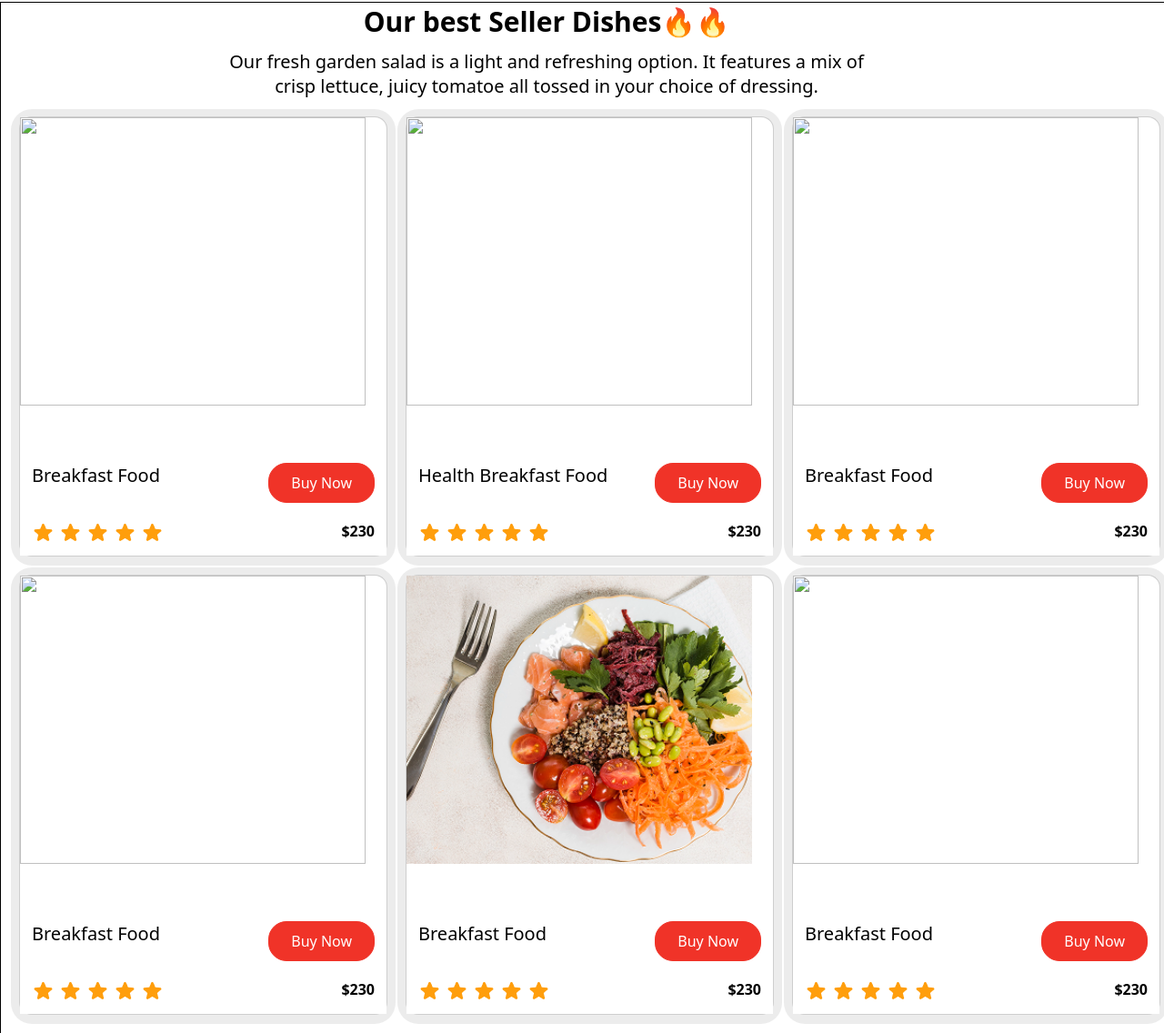
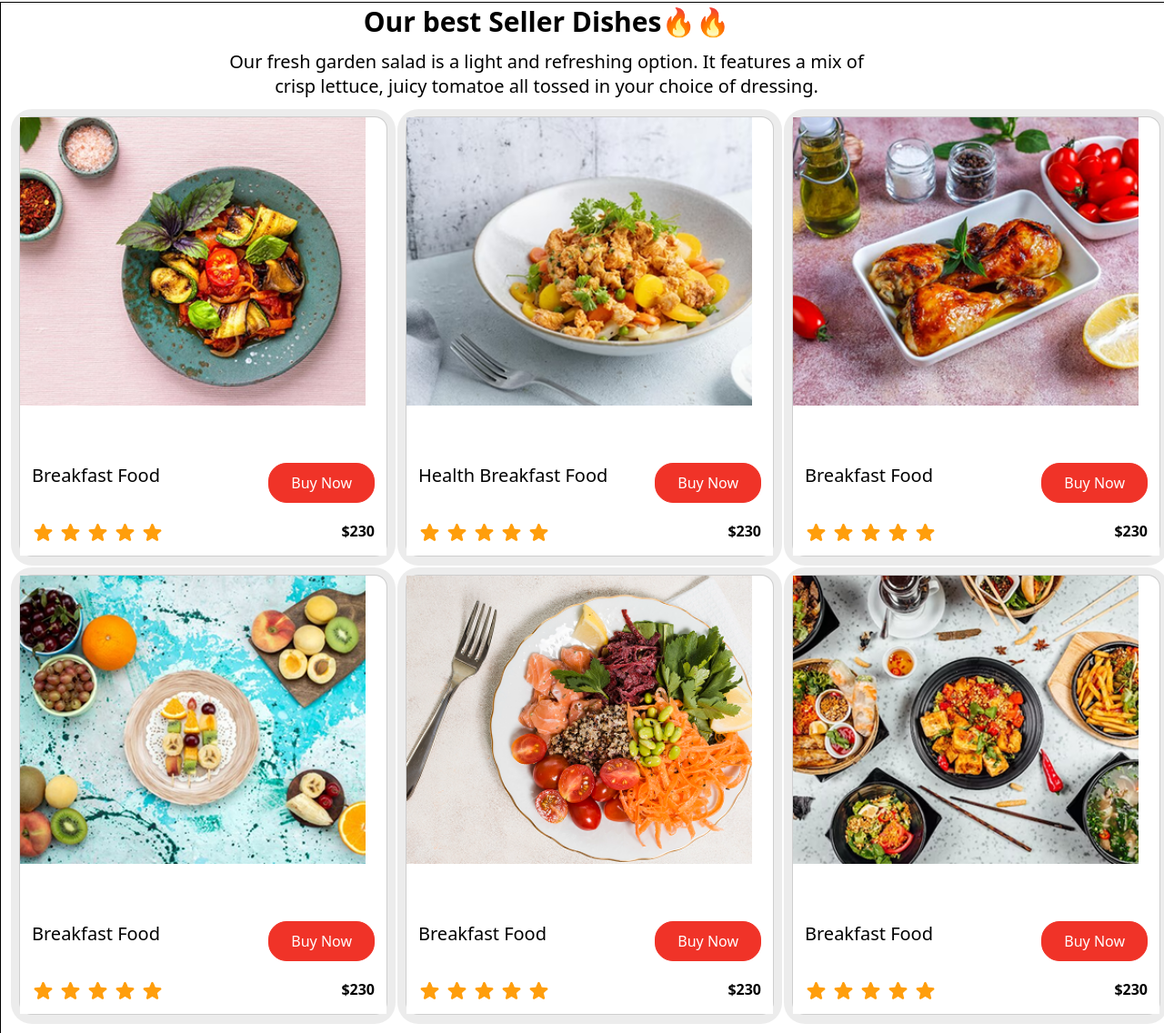
Before and after one commit to Adeolaseyi41/fourth-project-on-food-delivery-app, a plain HTML site: page index.html in a window 1280 px wide. Shown: the part 2011-3147 px from the top of the page at 91% size. Drawn offline with Linux system fonts and the light colour scheme; the site is published under a folder, as on GitHub Pages, so addresses that start at the root find nothing.

Commit message:
added dot to the src

```diff
--- a/index.html
+++ b/index.html
@@ -173,7 +173,7 @@
           <!-- menu list -->
           <div class="menu_list">
             <div class="menu_listcard">
-              <img src="/src/Frame 45.png" alt="" />
+              <img src="./src/Frame 45.png" alt="" />
               <div class="menu_listcarddesc">
                 <div class="listcard_desc">
                   <h5>Breakfast Food</h5>
@@ -186,7 +186,7 @@
               </div>
             </div>
             <div class="menu_listcard">
-              <img src="/src/Frame 45 (2).png" alt="" />
+              <img src="./src/Frame 45 (2).png" alt="" />
               <div class="menu_listcarddesc">
                 <div class="listcard_desc">
                   <h5> Health Breakfast Food</h5>
@@ -199,7 +199,7 @@
               </div>
             </div>
             <div class="menu_listcard">
-              <img src="/src/Frame 45 (5).png" alt="" />
+              <img src="./src/Frame 45 (5).png" alt="" />
               <div class="menu_listcarddesc">
                 <div class="listcard_desc">
                   <h5>Breakfast Food</h5>
@@ -212,7 +212,7 @@
               </div>
             </div>
             <div class="menu_listcard">
-              <img src="/src/Frame 45 (6).png" alt="" />
+              <img src="./src/Frame 45 (6).png" alt="" />
               <div class="menu_listcarddesc">
                 <div class="listcard_desc">
                   <h5>Breakfast Food</h5>
@@ -238,7 +238,7 @@
               </div>
             </div>
             <div class="menu_listcard">
-              <img src="/src/Frame 45 (9).png" alt="" />
+              <img src="./src/Frame 45 (9).png" alt="" />
               <div class="menu_listcarddesc">
                 <div class="listcard_desc">
                   <h5>Breakfast Food</h5>
```
